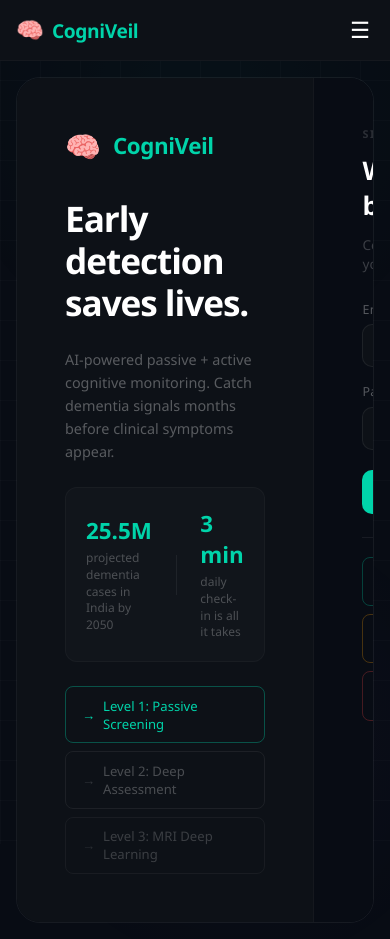
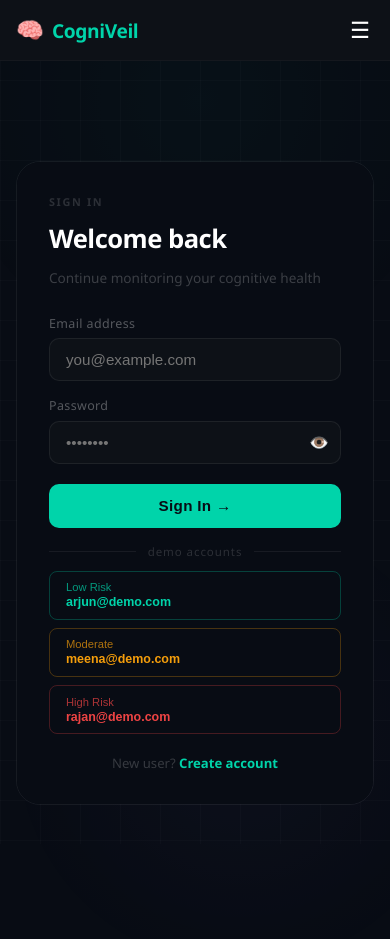
Before and after one commit to siddharth-78968/Cogniveil, a React (Create React App) app in the folder frontend/: page /login in a window 390 px wide. After the commit the page ends 905 px from the top, so only its background shows below. Built offline with nearby package versions, Linux system fonts and the light colour scheme.

Commit message:
fix: mobile login page

```diff
--- a/frontend/src/pages/Login.js
+++ b/frontend/src/pages/Login.js
@@ -34,7 +34,7 @@ const Login = () => {
 
       <div style={styles.wrapper}>
         {/* Left panel */}
-        <div style={styles.leftPanel}>
+        <div className="left-panel" style={styles.leftPanel}>
           <div style={styles.brandRow}>
             <span style={styles.brandIcon}>🧠</span>
             <span style={styles.brandName}>CogniVeil</span>
@@ -70,7 +70,7 @@ const Login = () => {
         </div>
 
         {/* Right panel — form */}
-        <div style={styles.formPanel}>
+        <div className="form-panel" style={styles.formPanel}>
           <p style={styles.formLabel}>SIGN IN</p>
           <h2 style={styles.formTitle}>Welcome back</h2>
           <p style={styles.formSub}>Continue monitoring your cognitive health</p>
@@ -154,6 +154,7 @@ const Login = () => {
         </div>
       </div>
 
+
       <style>{`
         @keyframes fadeUp {
           from { opacity: 0; transform: translateY(16px); }
@@ -163,10 +164,14 @@ const Login = () => {
           0%, 100% { opacity: 0.4; }
           50% { opacity: 0.7; }
         }
-        input:focus {
+input:focus {
           outline: none !important;
           border-color: #00d4aa55 !important;
           box-shadow: 0 0 0 3px rgba(0,212,170,0.1) !important;
+        }
+        @media (max-width: 640px) {
+          .left-panel { display: none !important; }
+          .form-panel { width: 100% !important; }
         }
       `}</style>
     </div>
@@ -214,7 +219,7 @@ const styles = {
     backgroundSize: '40px 40px',
     pointerEvents: 'none',
   },
-  wrapper: {
+ wrapper: {
     display: 'flex',
     width: '100%',
     maxWidth: '1000px',
@@ -225,11 +230,13 @@ const styles = {
     position: 'relative',
     zIndex: 1,
     animation: 'fadeUp 0.6s ease',
+    flexWrap: 'wrap',
   },
-  leftPanel: {
+leftPanel: {
     flex: 1,
+    minWidth: '280px',
     backgroundColor: '#0d1117',
-    padding: '3rem',
+    padding: '2rem',
     display: 'flex',
     flexDirection: 'column',
     gap: '1.5rem',
@@ -305,13 +312,15 @@ const styles = {
     alignItems: 'center',
     gap: '0.5rem',
   },
-  formPanel: {
+formPanel: {
     width: '380px',
     backgroundColor: '#080c14',
-    padding: '3rem',
+    padding: '2rem',
     display: 'flex',
     flexDirection: 'column',
     gap: '0.75rem',
+    minWidth: '280px',
+    flex: 1,
   },
   formLabel: {
     color: '#ffffff25',
```
